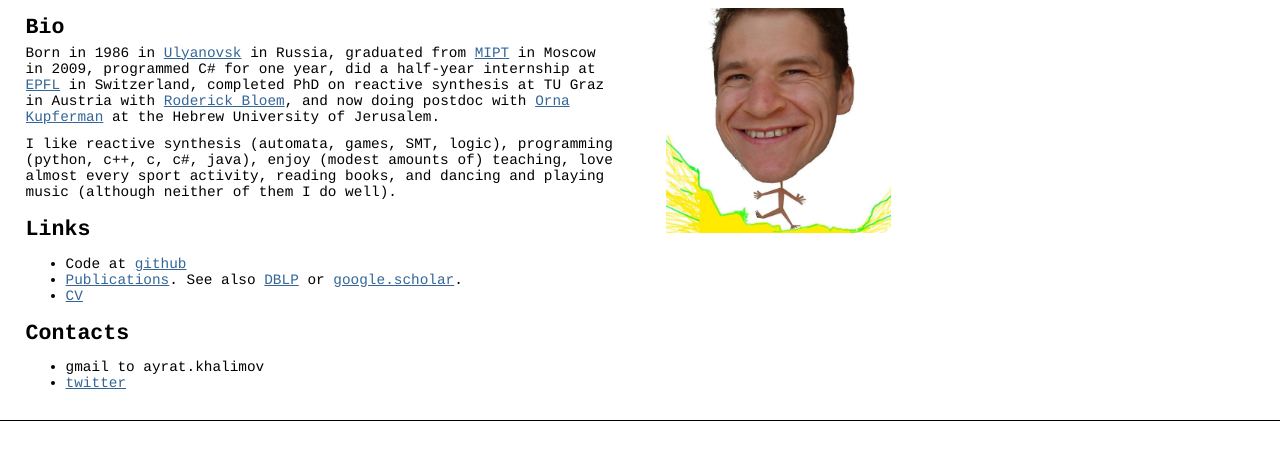
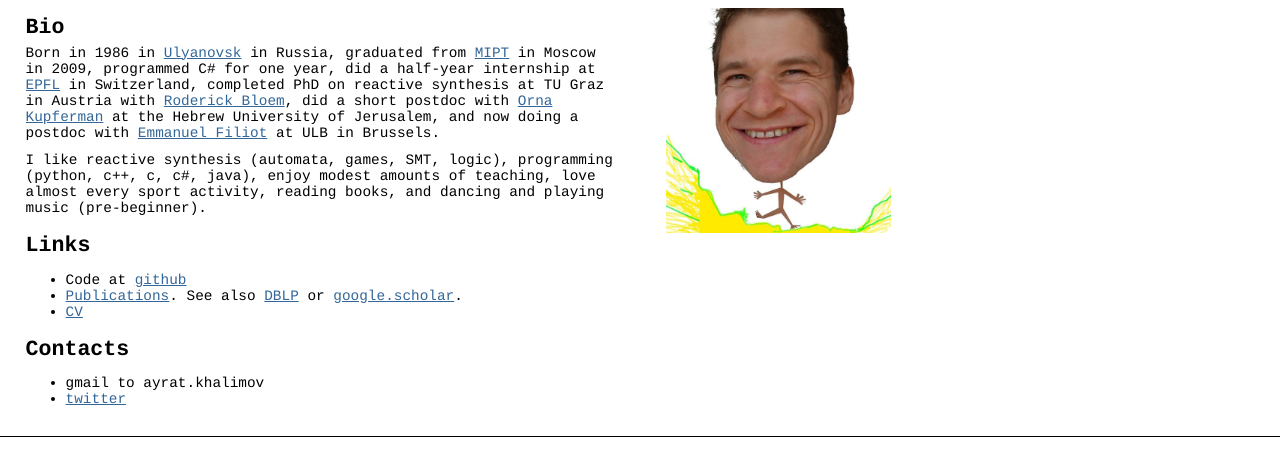
Before and after one commit to 5nizza/homepage, a plain HTML site: page index.html in a window 1280 px wide. Shown: the part 48-524 px from the top of the page. Drawn offline with Linux system fonts and the light colour scheme.

Commit message:
recent updates

```diff
--- a/index.html
+++ b/index.html
@@ -182,16 +182,17 @@
         programmed C# for one year,
         did a half-year internship at <a href="http://dslab.epfl.ch">EPFL</a> in Switzerland,
         completed PhD on reactive synthesis at TU Graz in Austria with <a href="https://www.iaik.tugraz.at/content/about_iaik/people/bloem_roderick/">Roderick Bloem</a>,
-        and now doing postdoc with <a href="http://www.cse.huji.ac.il/~ornak/">Orna Kupferman</a> at the Hebrew University of Jerusalem.
+        did a short postdoc with <a href="http://www.cse.huji.ac.il/~ornak/">Orna Kupferman</a> at the Hebrew University of Jerusalem,
+        and now doing a postdoc with <a href="http://di.ulb.ac.be/verif/filiot/">Emmanuel Filiot</a> at ULB in Brussels.
         </p>
 
         <p>
             I like reactive synthesis (automata, games, SMT, logic),
             programming (python, c++, c, c#, java),
-            enjoy (modest amounts of) teaching,
+            enjoy modest amounts of teaching,
             love almost every sport activity,
             reading books,
-            and dancing and playing music (although neither of them I do well).
+            and dancing and playing music (pre-beginner).
         </p>
 
     <!-- Column 1 end -->
```
Also changed, not shown: 2 other files.
